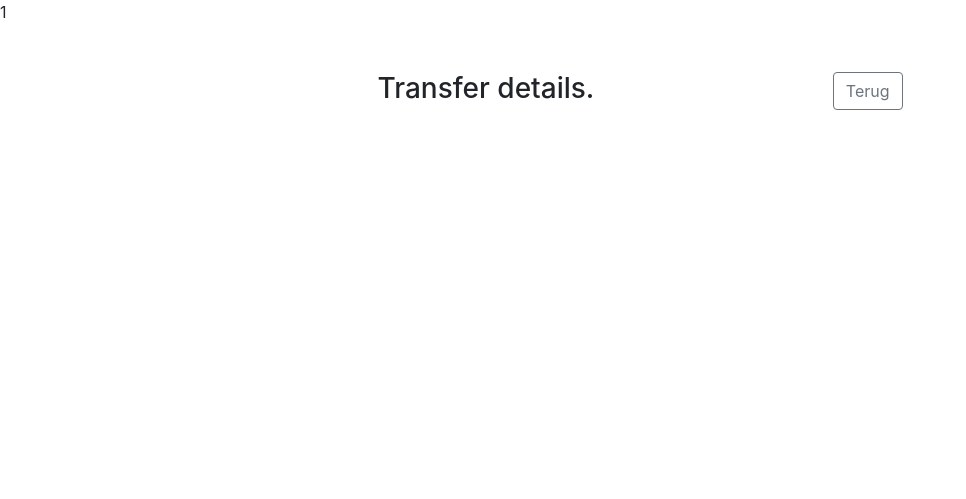
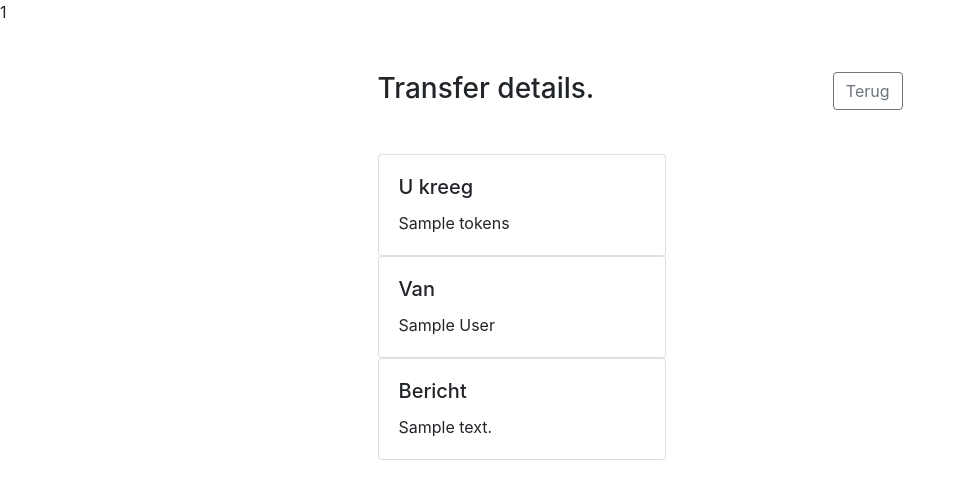
Before and after one commit to hazukii-s/virtualcurrency, a PHP site: page /transfer-detail.php?id=1 in a window 1280 px wide. Shown: the top 499 px of the page, without its empty margins (0-966 px from the left). Run offline with PHP 8.4, Linux system fonts and the light colour scheme; the visitor is signed in with stand-in values (Sample User, id 1); tables that the repository leaves empty or names only in its code hold one stand-in row (values such as "Sample post").

Commit message:
aangepaste detail layout wnr user transfer krijgt

```diff
--- a/transfer-detail.php
+++ b/transfer-detail.php
@@ -30,7 +30,7 @@ $transferDetail = Transfer::showTransferDetail();
             <a class="btn btn-outline-secondary float-right" href="index.php" role="button">Terug</a>
             <h3 class=" mb-5 ">Transfer details.</h3>
 
-            <?php if($_SESSION['firstname'] == $transferDetail['senderFN']) : ?>
+            <?php if ($_SESSION['firstname'] == $transferDetail['senderFN']) : ?>
                 <div class="card" style="width: 18rem;">
                     <div class="card-body">
                         <h5 class="card-title">U stuurde</h5>
@@ -45,7 +45,9 @@ $transferDetail = Transfer::showTransferDetail();
                 <div class="card" style="width: 18rem;">
                     <div class="card-body">
                         <h5 class="card-title">Naar</h5>
-                    <p class="card-text"> <?php echo $transferDetail['receiverFN'];  echo " "; echo $transferDetail['receiverLN']?></p>
+                        <p class="card-text"> <?php echo $transferDetail['receiverFN'];
+                                                echo " ";
+                                                echo $transferDetail['receiverLN'] ?></p>
 
                     </div>
                 </div>
@@ -57,6 +59,34 @@ $transferDetail = Transfer::showTransferDetail();
                     </div>
                 </div>
 
+                <?php else : ?>
+                <div class="card" style="width: 18rem;">
+                    <div class="card-body">
+                        <h5 class="card-title">U kreeg</h5>
+                        <?php if ($transferDetail['tokens'] > 1) : ?>
+                            <p class="card-text"> <?php echo $transferDetail['tokens']; ?> tokens</p>
+                        <?php else : ?>
+                            <p class="card-text"> <?php echo $transferDetail['tokens']; ?> token</p>
+                        <?php endif; ?>
+                    </div>
+                </div>
+
+                <div class="card" style="width: 18rem;">
+                    <div class="card-body">
+                        <h5 class="card-title">Van</h5>
+                        <p class="card-text"> <?php echo $transferDetail['senderFN'];
+                                                echo " ";
+                                                echo $transferDetail['senderLN'] ?></p>
+
+                    </div>
+                </div>
+
+                <div class="card" style="width: 18rem;">
+                    <div class="card-body">
+                        <h5 class="card-title">Bericht</h5>
+                        <p class="card-text"> <?php echo $transferDetail['description']; ?></p>
+                    </div>
+                </div>
             <?php endif; ?>
 
         </div>
```
Lines whose indentation alone changed are shown as unchanged.
